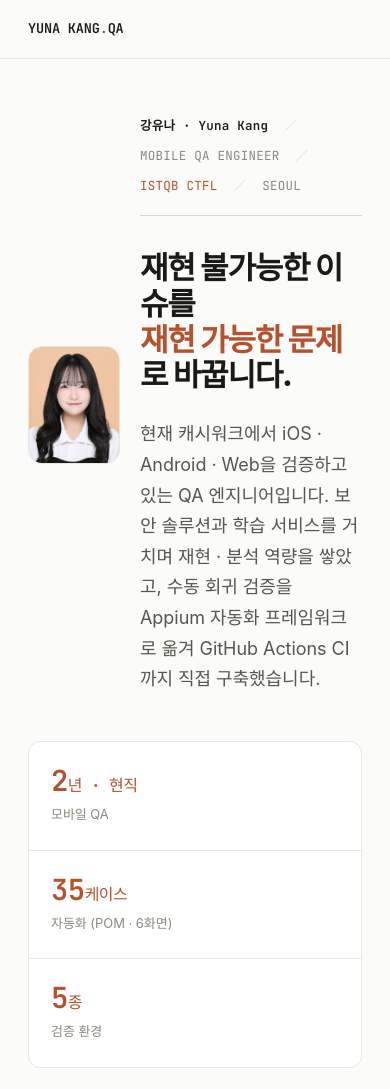
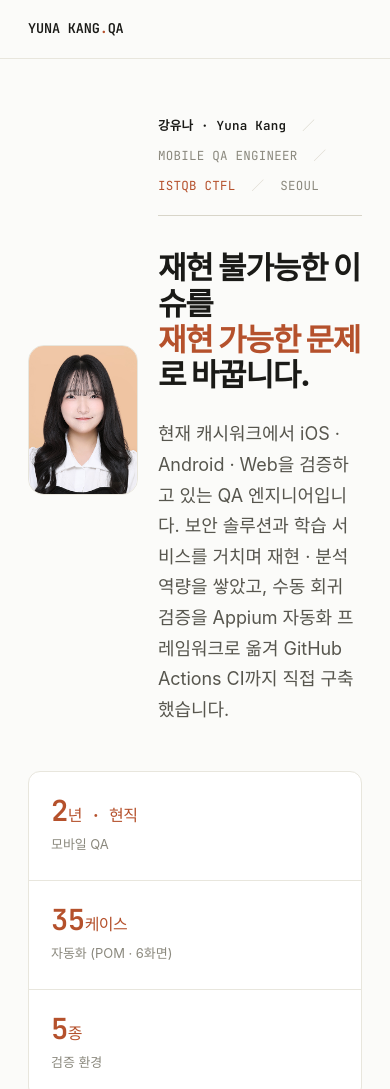
Before and after one commit to yunaa70/yunaa70.github.io, a plain HTML site: page index.html in a window 390 px wide. Shown: the top 1089 px of the page. Drawn offline with Linux system fonts and the light colour scheme; a web font is replaced by a local one.

Commit message:
Update index.html

```diff
--- a/index.html
+++ b/index.html
@@ -67,12 +67,12 @@
   /* ---------- hero (report title block) ---------- */
   .hero-top { display: flex; gap: 40px; align-items: flex-start; justify-content: space-between; }
   .hero-text { flex: 1; min-width: 0; }
-  .hero-photo { flex-shrink: 0; width: 132px; }
-  .hero-photo img { width: 132px; height: 168px; object-fit: cover; border-radius: 14px; border: 1px solid var(--line); display: block; }
+  .hero-photo { flex-shrink: 0; width: 220px; }
+  .hero-photo img { width: 220px; height: 300px; object-fit: cover; border-radius: 16px; border: 1px solid var(--line); display: block; }
   @media (max-width: 640px) {
     .hero-top { flex-direction: row-reverse; gap: 20px; align-items: center; }
-    .hero-photo { width: 92px; }
-    .hero-photo img { width: 92px; height: 118px; }
+    .hero-photo { width: 110px; }
+    .hero-photo img { width: 110px; height: 150px; }
   }
   header { padding: 88px 0 72px; }
   .doc-head {
@@ -411,7 +411,7 @@
       <h3>잡코딩빌리지 · 검증 구조 설계와 결함 사전 차단</h3>
       <p class="desc">기획서만 있고 검증 기준이 없던 상태에서, 테스트 가능한 검증 구조를 설계한 경험. (태블릿 코딩 학습 앱 · 신규 런칭)</p>
       <ul>
-        <li>기능 · 시나리오 · 환경 · 정책 <b>4축 체크리스트 설계</b>로 누락 없는 검증 범위 확보</li>
+        <li>기능 · 시나리오 · 환경 · 예외 조건을 포괄하는 <b>체크리스트 설계</b>로 누락 없는 검증 범위 확보</li>
         <li>런칭 전 <b>결함 30건+ 사전 검출</b></li>
         <li>태블릿 실기기 6종 × OS 2종 환경 구성, 6인팀 Main 순환</li>
       </ul>
@@ -472,7 +472,7 @@
     <div class="skill-grid reveal">
       <div class="skill-col">
         <h4>Test Design</h4>
-        <p>체크리스트 4축 설계(기능 · 시나리오 · 환경 · 정책), 엣지 케이스 도출, 시나리오 기반 검증 구조 설계</p>
+        <p>기능 · 시나리오 · 환경 · 예외 조건을 포괄하는 체크리스트 설계, 엣지 케이스 도출, 시나리오 기반 검증 구조 설계</p>
       </div>
       <div class="skill-col">
         <h4>Issue Analysis</h4>
@@ -573,8 +573,7 @@
       <span class="sec-no">07</span>
       <span class="sec-title">Contact</span>
     </div>
-    <h2 class="reveal">이슈를 끝까지 추적하는 QA,<br><em>함께하고 싶어요.</em></h2>
-    <p class="also reveal">상세 테스트 문서 · 버그 리포트는 <a href="#">Notion</a>에서 확인하실 수 있습니다.</p>
+    <h2 class="reveal">이슈를 끝까지 추적하는 QA,<em> 함께하고 싶어요.</em></h2>
   </div>
 </section>
 
```
